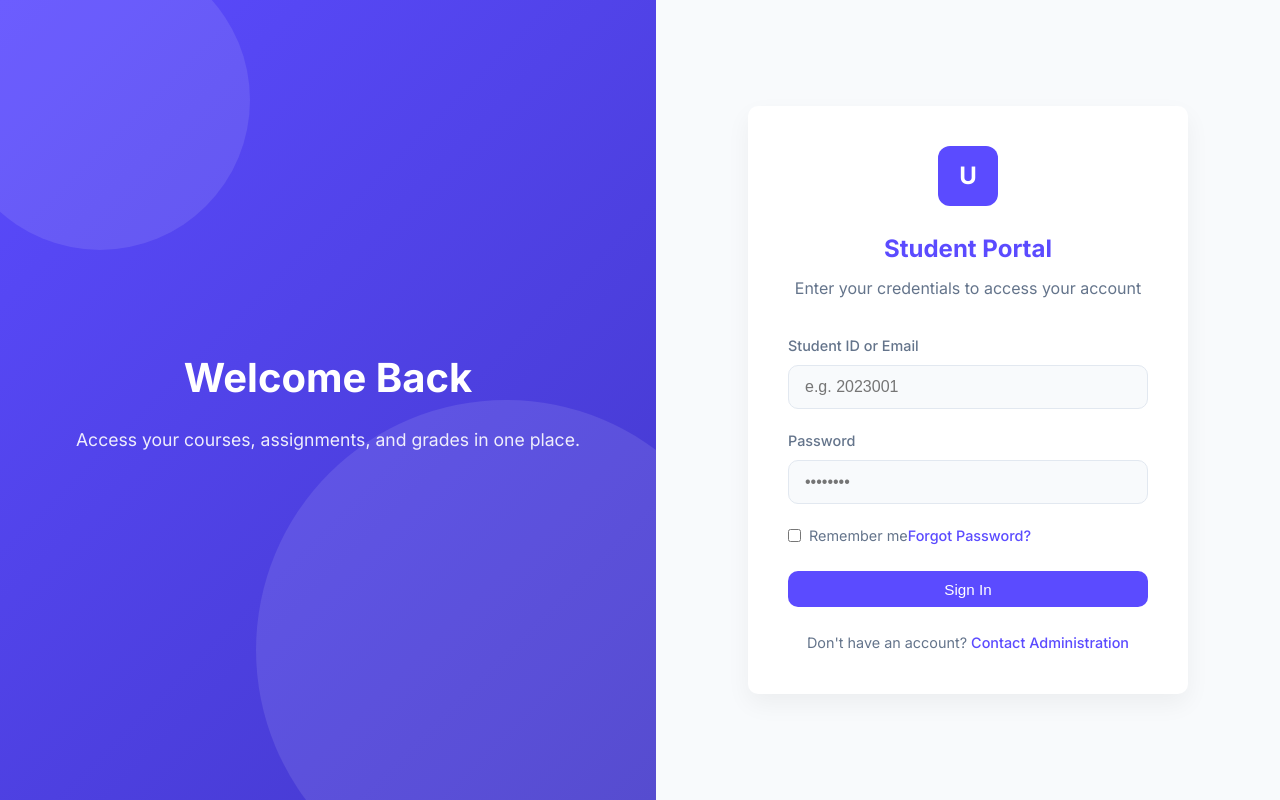
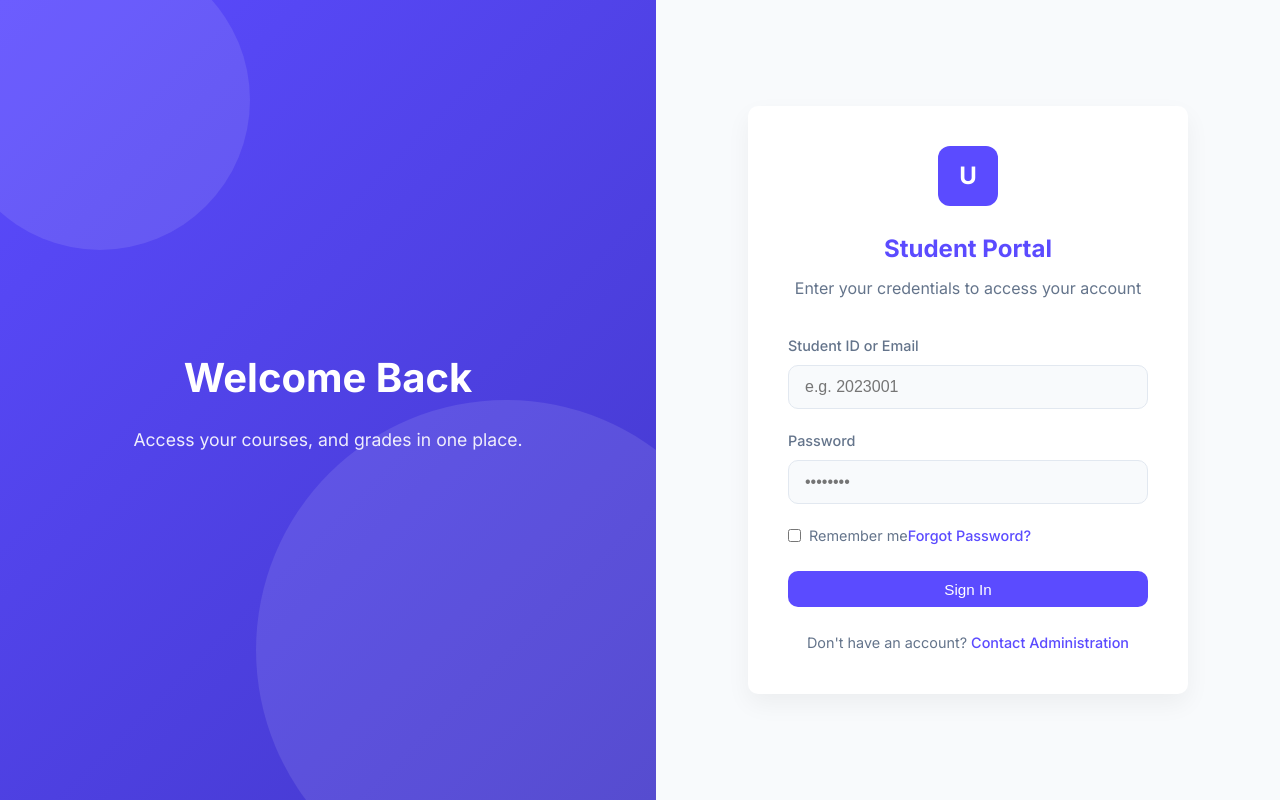
Before and after one commit to LakshanyaaJ/PBL_Task2, a plain HTML site: page index.html in a window 1280 px wide. Drawn offline with Linux system fonts and the light colour scheme.

```diff
--- a/index.html
+++ b/index.html
@@ -117,7 +117,7 @@
             <div class="visual-circle circle-2"></div>
             <div class="visual-content">
                 <h1 style="font-size: 2.5rem; margin-bottom: 1rem;">Welcome Back</h1>
-                <p style="font-size: 1.1rem; opacity: 0.9;">Access your courses, assignments, and grades in one place.</p>
+                <p style="font-size: 1.1rem; opacity: 0.9;">Access your courses,  and grades in one place.</p>
             </div>
         </div>
 
```
